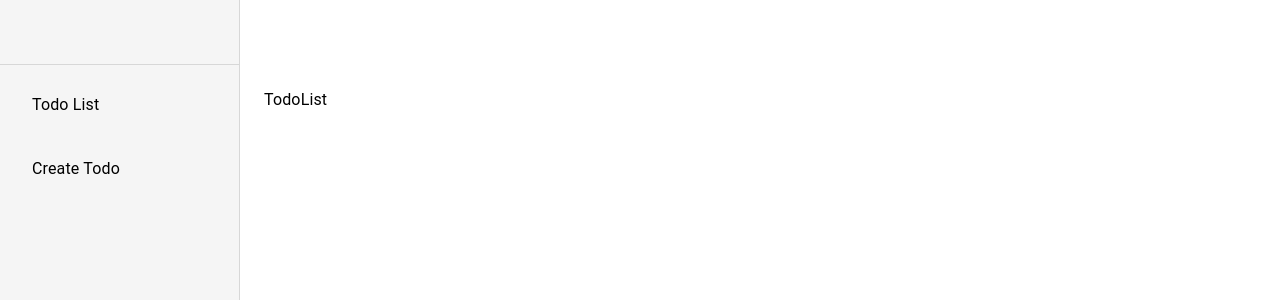
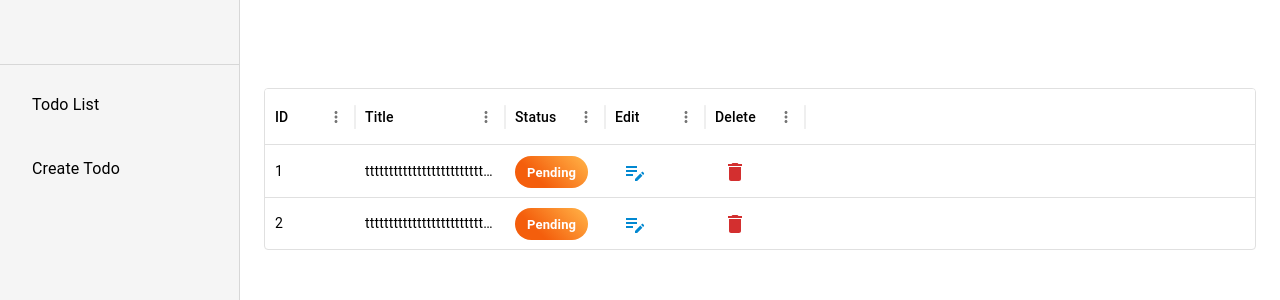
Before and after one commit to Sujoy-Kumar-Das/todo-app-redux, a React (Vite) app: page /todo-list in a window 1280 px wide. Shown: the top 300 px of the page. Built offline with nearby package versions, Linux system fonts and the light colour scheme.

Commit message:
delete funtionality added

```diff
--- a/package.json
+++ b/package.json
@@ -13,14 +13,16 @@
     "@emotion/react": "^11.11.4",
     "@emotion/styled": "^11.11.5",
     "@hookform/resolvers": "^3.9.0",
-    "@mui/icons-material": "^5.16.0",
-    "@mui/material": "^5.16.0",
+    "@mui/icons-material": "^5.16.1",
+    "@mui/material": "^5.16.1",
+    "@mui/x-data-grid": "^7.10.0",
     "@reduxjs/toolkit": "^2.2.6",
     "react": "^18.3.1",
     "react-dom": "^18.3.1",
     "react-hook-form": "^7.52.1",
     "react-redux": "^9.1.2",
     "react-router-dom": "^6.24.1",
+    "redux-persist": "^6.0.0",
     "zod": "^3.23.8"
   },
   "devDependencies": {
--- a/src/components/form/TodoForm.tsx
+++ b/src/components/form/TodoForm.tsx
@@ -1,6 +1,4 @@
 /* eslint-disable @typescript-eslint/no-explicit-any */
-import { SxProps } from "@mui/material";
-import { Box } from "@mui/system";
 import { ReactNode } from "react";
 import {
   FieldValues,
@@ -17,7 +15,6 @@ type TFormConfig = {
 type TFromProps = {
   children: ReactNode;
   onSubmit: SubmitHandler<FieldValues>;
-  sx: SxProps;
 } & TFormConfig;
 
 export default function TodoFrom({
@@ -25,7 +22,6 @@ export default function TodoFrom({
   onSubmit,
   defaultValues,
   resolver,
-  sx,
 }: TFromProps) {
   const formConfig: TFormConfig = {};
 
@@ -36,6 +32,7 @@ export default function TodoFrom({
   if (defaultValues) {
     formConfig["defaultValues"] = defaultValues;
   }
+  console.log(formConfig);
   const methods = useForm(formConfig);
   const { handleSubmit } = methods;
   const submitHandler = (data: FieldValues) => {
@@ -43,9 +40,7 @@ export default function TodoFrom({
   };
   return (
     <FormProvider {...methods}>
-      <form onSubmit={handleSubmit(submitHandler)}>
-        <Box sx={{ ...sx }}>{children}</Box>
-      </form>
+      <form onSubmit={handleSubmit(submitHandler)}>{children}</form>
     </FormProvider>
   );
 }
--- /dev/null
+++ b/src/components/ui/shared/modal/CustomModal.tsx
@@ -0,0 +1,48 @@
+/* eslint-disable @typescript-eslint/no-explicit-any */
+import Dialog from "@mui/material/Dialog";
+import DialogContent from "@mui/material/DialogContent";
+import DialogTitle from "@mui/material/DialogTitle";
+import Slide from "@mui/material/Slide";
+import { TransitionProps } from "@mui/material/transitions";
+import * as React from "react";
+
+const Transition = React.forwardRef(function Transition(
+  props: TransitionProps & {
+    children: React.ReactElement<any, any>;
+  },
+  ref: React.Ref<unknown>
+) {
+  return <Slide direction="up" ref={ref} {...props} />;
+});
+
+type ICustomModal = {
+  open: boolean;
+  setOpen: React.Dispatch<React.SetStateAction<boolean>>;
+  children: React.ReactNode;
+  title: string;
+};
+
+export default function CustomModal({
+  open,
+  setOpen,
+  children,
+  title,
+}: ICustomModal) {
+  const handleClose = () => {
+    setOpen(false);
+  };
+
+  return (
+    <Dialog
+      open={open}
+      TransitionComponent={Transition}
+      keepMounted
+      onClose={handleClose}
+      aria-describedby="alert-dialog-slide-description"
+      fullWidth
+    >
+      <DialogTitle>{title}</DialogTitle>
+      <DialogContent>{children}</DialogContent>
+    </Dialog>
+  );
+}
--- /dev/null
+++ b/src/components/ui/shared/modal/EditModal.tsx
@@ -0,0 +1,53 @@
+import { zodResolver } from "@hookform/resolvers/zod";
+import { Button, Stack } from "@mui/material";
+import { Dispatch, SetStateAction, useEffect, useState } from "react";
+import { useAppSelector } from "../../../../redux/hooks";
+import { todoValidationSchema } from "../../../../schemas";
+import { TTodo } from "../../../../types";
+import TodoFrom from "../../../form/TodoForm";
+import TodoInputField from "../../../form/TodoInputField";
+import TodoTextArea from "../../../form/TodoTextArea";
+import CustomModal from "./CustomModal";
+
+type TEditTodoModal = {
+  open: boolean;
+  setOpen: Dispatch<SetStateAction<boolean>>;
+  data: TTodo;
+};
+
+export default function EditTodoModal({ open, setOpen, data }: TEditTodoModal) {
+  const { todos } = useAppSelector((state) => state.todos);
+  const [defaultValues, setDefaultValues] = useState({});
+  useEffect(() => {
+    const findData = todos.find((todo) => todo.id === data.id);
+
+    if (findData) {
+      const defaultValues = {
+        title: findData?.title,
+        description: findData?.description,
+      };
+      setDefaultValues(defaultValues);
+    }
+  }, [todos, data.id]);
+
+  const handleUpdateTodo = (updatedData) => {
+    console.log(updatedData);
+  };
+  return (
+    <CustomModal open={open} setOpen={setOpen} title={"Update Todo"}>
+      <TodoFrom
+        onSubmit={handleUpdateTodo}
+        defaultValues={{ ...defaultValues }}
+        resolver={zodResolver(todoValidationSchema)}
+      >
+        <Stack direction={"column"} spacing={2}>
+          <TodoInputField name="title" label="Title" fullWidth />
+          <TodoTextArea name="description" label="Description" fullWidth />
+          <Button variant="contained" type="submit">
+            Update
+          </Button>
+        </Stack>
+      </TodoFrom>
+    </CustomModal>
+  );
+}
--- a/src/pages/todoList.tsx/TodoList.tsx
+++ b/src/pages/todoList.tsx/TodoList.tsx
@@ -1,3 +1,88 @@
+import DeleteIcon from "@mui/icons-material/Delete";
+import EditNoteIcon from "@mui/icons-material/EditNote";
+import { Chip, IconButton } from "@mui/material";
+import Box from "@mui/material/Box";
+import { DataGrid } from "@mui/x-data-grid";
+import { useState } from "react";
+import EditModal from "../../components/ui/shared/modal/EditModal";
+import { deleteTodoReducer } from "../../redux/features/todo.slice";
+import { useAppDispatch, useAppSelector } from "../../redux/hooks";
 export default function TodoList() {
-  return <div>TodoList</div>;
+  const [openEditModal, SetEditModal] = useState(false);
+  const [editData, SetEditData] = useState({});
+  const { todos } = useAppSelector((state) => state.todos);
+  const deleteTodoDispatch = useAppDispatch();
+  const handleDeleteTodo = (id) => {
+    deleteTodoDispatch(deleteTodoReducer(id));
+  };
+
+  const handleEditTodo = (data) => {
+    SetEditModal(true);
+    SetEditData(data);
+  };
+
+  const columns = [
+    { field: "id", headerName: "ID", width: 90 },
+    {
+      field: "title",
+      headerName: "Title",
+      width: 150,
+    },
+    {
+      field: "isCompleted",
+      headerName: "Status",
+      renderCell: ({ row }) => {
+        const isCompleted = row.isCompleted;
+        return (
+          <Chip
+            label={isCompleted ? "Completed" : "Pending"}
+            sx={{
+              background: isCompleted
+                ? `linear-gradient(45deg, #2779F5 30%, #3FC1C9 90%)`
+                : `linear-gradient(45deg, #F45E0C 30%, #FFA940 90%)`,
+
+              color: "background.default",
+              fontWeight: "bold",
+            }}
+          />
+        );
+      },
+    },
+    {
+      field: "edit",
+      headerName: "Edit",
+      renderCell: ({ row }) => {
+        return (
+          <IconButton color="info" onClick={() => handleEditTodo(row.id)}>
+            <EditNoteIcon />
+          </IconButton>
+        );
+      },
+    },
+    {
+      field: "isDeleted",
+      headerName: "Delete",
+      renderCell: ({ row }) => {
+        return (
+          <IconButton color="error" onClick={() => handleDeleteTodo(row.id)}>
+            <DeleteIcon />
+          </IconButton>
+        );
+      },
+    },
+  ];
+  return (
+    <Box sx={{ width: "100%" }}>
+      <DataGrid
+        rows={todos}
+        columns={columns}
+        hideFooter={true}
+        hideFooterPagination={true}
+        hideFooterSelectedRowCount={false}
+        disableColumnResize={true}
+        disableAutosize={true}
+      />
+      <EditModal setOpen={SetEditModal} open={openEditModal} data={editData} />
+    </Box>
+  );
 }
--- a/src/redux/features/todo.slice.ts
+++ b/src/redux/features/todo.slice.ts
@@ -1,20 +1,29 @@
 import { createSlice } from "@reduxjs/toolkit";
-
-type TTodo = {
-  id: number;
-  title: string;
-  description: string;
-  isDeleted: boolean;
-  isCompleted: boolean;
-  createdAt: Date;
-};
+import { TTodo } from "../../types";
 
 type TInitialState = {
   todos: TTodo[];
 };
 
 const initialState: TInitialState = {
-  todos: [],
+  todos: [
+    {
+      description: "aaaaaaaaaaaaaaaaaaaaaaaaaaaaaaa",
+      title: "tttttttttttttttttttttttttttt",
+      id: 1,
+      createdAt: new Date().toISOString(),
+      isDeleted: false,
+      isCompleted: false,
+    },
+    {
+      description: "aaaaaaaaaaaaaaaaaaaaaaaaaaaaaaa",
+      title: "tttttttttttttttttttttttttttt",
+      id: 2,
+      createdAt: new Date().toISOString(),
+      isDeleted: false,
+      isCompleted: false,
+    },
+  ],
 };
 
 const todoSlice = createSlice({
@@ -28,14 +37,47 @@ const todoSlice = createSlice({
         description: action.payload.description,
         isDeleted: false,
         isCompleted: false,
-        createdAt: new Date(),
+        createdAt: new Date().toISOString(),
       };
 
       state.todos.push(newTodo);
     },
+    editTodoReducer: (state, action) => {
+      const payload = action.payload;
+      const matchedTodo = state.todos.find((todo) => todo.id === payload.id);
+
+      const filterTodo = state.todos.filter((todo) => todo.id !== payload.id);
+
+      const updatedTodo: TTodo = {
+        id: matchedTodo?.id as number,
+        title: payload.title ? payload.title : matchedTodo?.title,
+        description: payload.title ? payload.title : matchedTodo?.description,
+        isDeleted: payload.title ? payload.title : matchedTodo?.isDeleted,
+        isCompleted: payload.title ? payload.title : matchedTodo?.isCompleted,
+        updatedAt: new Date().toISOString(),
+      };
+
+      const updatedTodos = [...filterTodo, updatedTodo];
+
+      state.todos = updatedTodos;
+      console.log(state);
+    },
+
+    deleteTodoReducer: (state, action) => {
+      const findTodo = state.todos.find((todo) => todo.id === action.payload);
+
+      if (findTodo) {
+        const remainingTodo = state.todos.filter(
+          (todo) => todo.id !== action.payload
+        );
+
+        state.todos = [...remainingTodo];
+      }
+    },
   },
 });
 
-export const { createTodoReducer } = todoSlice.actions;
+export const { createTodoReducer, editTodoReducer, deleteTodoReducer } =
+  todoSlice.actions;
 
 export default todoSlice.reducer;
--- a/src/redux/store.ts
+++ b/src/redux/store.ts
@@ -1,5 +1,6 @@
 import { configureStore } from "@reduxjs/toolkit";
 import todoReducer from "./features/todo.slice";
+
 export const store = configureStore({
   reducer: {
     todos: todoReducer,
--- /dev/null
+++ b/src/types/index.ts
@@ -0,0 +1 @@
+export * from "./TTodo";
```
Also changed, not shown: src/types/TTodo.ts (added, +9 -0 lines), 1 other file (tests, documents, lock files or other folders).
